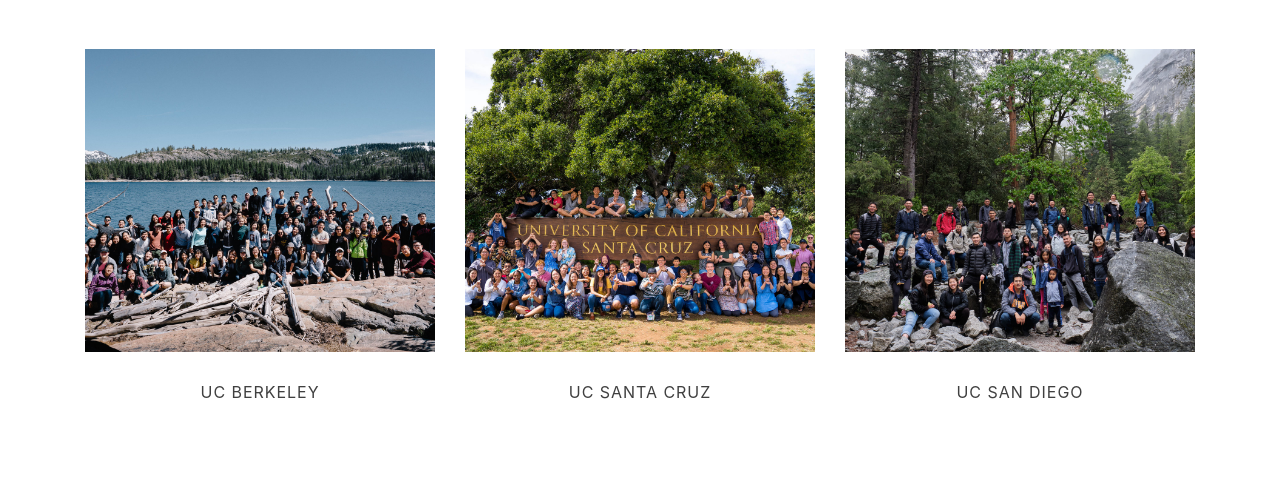
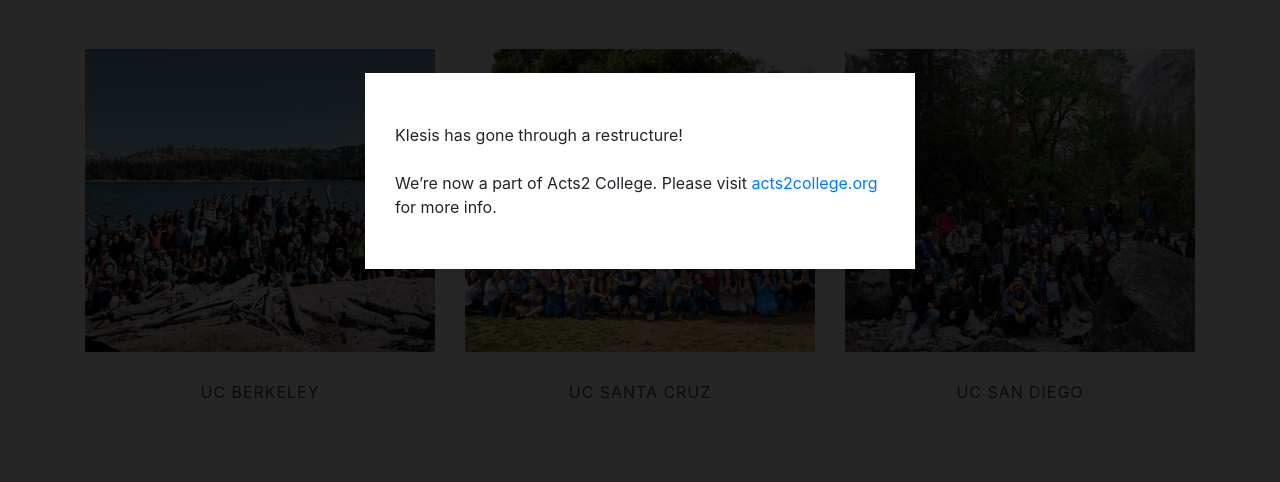
Before and after one commit to jhan92/jhan92.github.io, a plain HTML site: page index.html in a window 1280 px wide. Shown: the part 229-711 px from the top of the page. Drawn offline with nearby package versions, Linux system fonts and the light colour scheme.

Commit message:
Add overlay for acts2 college network message

```diff
--- a/index.html
+++ b/index.html
@@ -12,6 +12,13 @@
     <title>Klesis</title>
   </head>
   <body>
+      <div class="overlay">
+        <div class="overlay-message">
+            Klesis has gone through a restructure!<br><br>
+
+            We’re now a part of Acts2 College. Please visit <a href="https://acts2college.org">acts2college.org</a> for more info.
+        </div>
+      </div>
       <div class="main-container">
         <a href="/"><img class="header-image" src="assets/klesis-header-logo.png" alt="Klesis | Christian Campus Fellowship"></a>
         <p class="main-blurb">
--- a/main.css
+++ b/main.css
@@ -1,3 +1,26 @@
+.overlay {
+    position: fixed;
+    display: flex;
+    top: 0;
+    left: 0;
+    width: 100%;
+    height: 100%;
+    background-color: rgba(0, 0, 0, 0.85);
+    z-index: 999;
+    justify-content: center;
+    align-items: center;
+}
+
+.overlay-message {
+    width: 550px;
+    padding: 50px 30px;
+    background-color: white;
+}
+
+body {
+    overflow: hidden;
+}
+
 .main-container {
     max-width: 1400px;
     margin: 0 auto;
```
